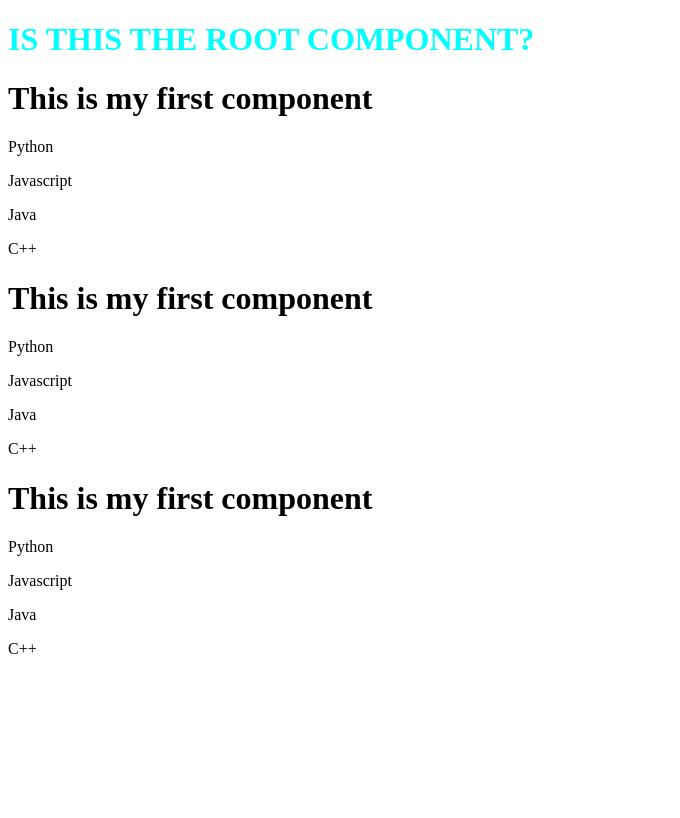
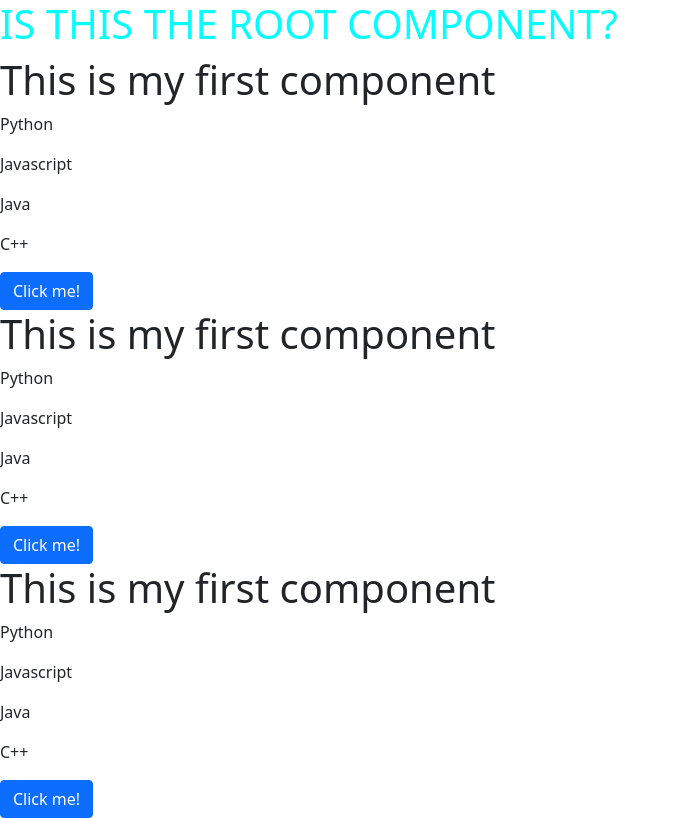
Before and after one commit to Paullete/angular-syntaxerror, an Angular app in the folder Desktop/Trial/angular-practice/: page / in a window 1280 px wide. Shown: the whole page, without its empty margins (0-680 px from the left). Built offline with nearby package versions, Linux system fonts and the light colour scheme.

Commit message:
bootstrap

```diff
--- a/Desktop/Trial/angular-practice/src/app/my-component/my-component.html
+++ b/Desktop/Trial/angular-practice/src/app/my-component/my-component.html
@@ -4,4 +4,5 @@
     <P>Javascript</P>
     <P> Java</P>
     <P> C++</P>
+    <button type="button" class="btn btn-primary">Click me!</button>
 </div>
--- a/Desktop/Trial/angular-practice/src/index.html
+++ b/Desktop/Trial/angular-practice/src/index.html
@@ -3,6 +3,8 @@
 <head>
   <meta charset="utf-8">
   <title>AngularPractice</title>
+  <link href="https://cdn.jsdelivr.net/npm/bootstrap@5.1.3/dist/css/bootstrap.min.css" rel="stylesheet" integrity="sha384-1BmE4kWBq78iYhFldvKuhfTAU6auU8tT94WrHftjDbrCEXSU1oBoqyl2QvZ6jIW3" crossorigin="anonymous">
+
   <base href="/">
   <meta name="viewport" content="width=device-width, initial-scale=1">
   <link rel="icon" type="image/x-icon" href="favicon.ico">
```
